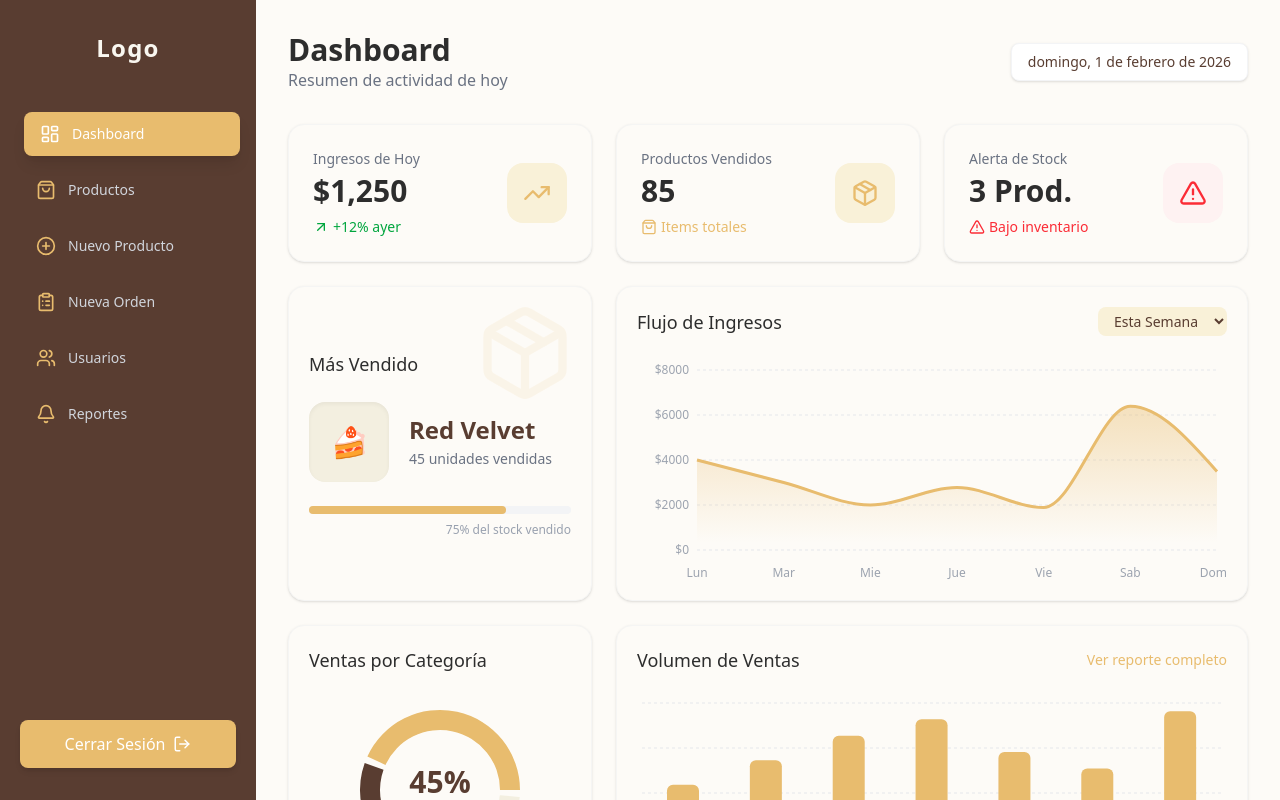
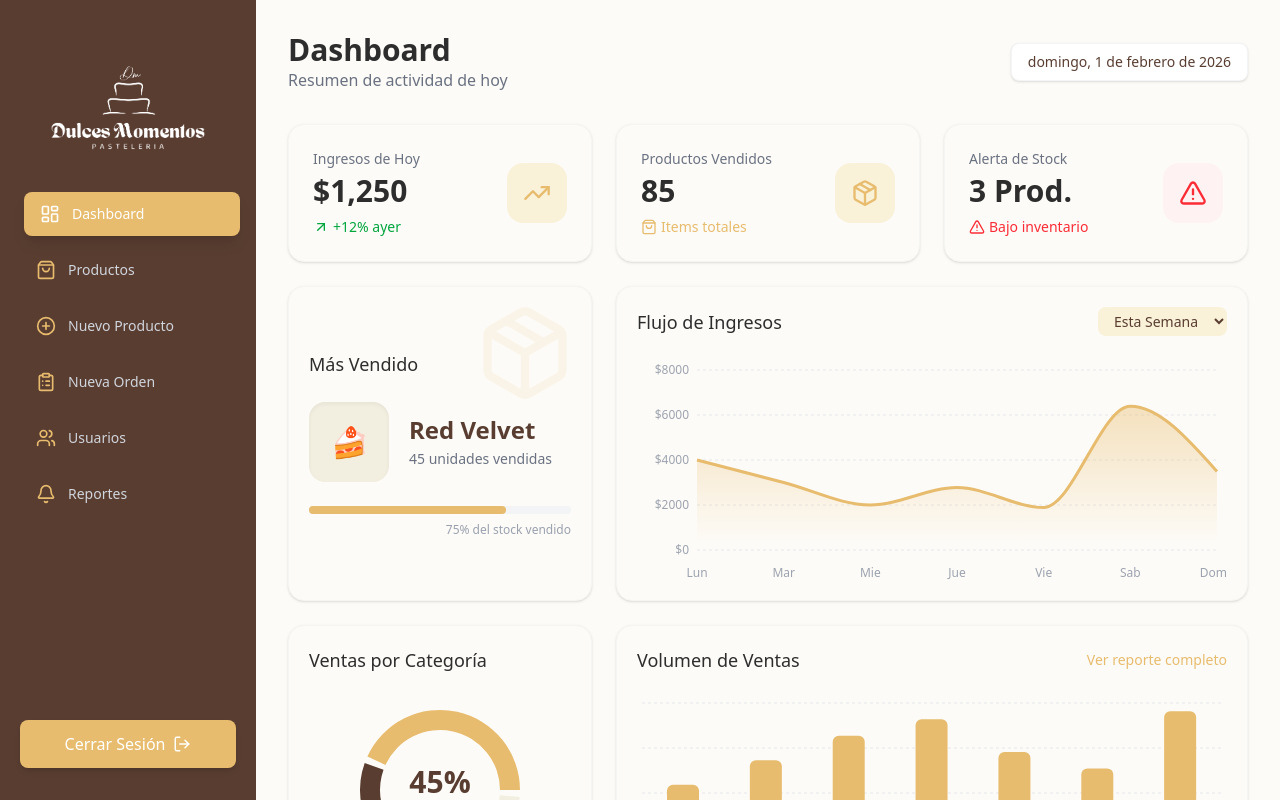
Before and after one commit to DETDevs/DET.Invoce.App, a React (Vite) app: page / in a window 1280 px wide. Shown: the top 800 px of the page. Built offline with nearby package versions, Linux system fonts and the light colour scheme.

Commit message:
upd: sidebar - logo

```diff
--- a/src/features/dashboard/components/SideBar.tsx
+++ b/src/features/dashboard/components/SideBar.tsx
@@ -9,9 +9,9 @@ import {
   Bell,
   LogOut,
   Menu,
-  X,
 } from "lucide-react";
 import { ConfirmDialog } from "@/shared/ui/ConfirmDialog";
+import logo from "@/assets/Logotipo.png";
 
 export const Sidebar = () => {
   const navigate = useNavigate();
@@ -68,16 +68,14 @@ export const Sidebar = () => {
           lg:translate-x-0 lg:shadow-none
         `}
       >
-        <div className="mb-12 flex justify-between items-center text-center lg:block">
-          <h2 className="text-2xl font-bold tracking-wider w-full lg:text-center text-left">
-            Logo
-          </h2>
-          <button
-            onClick={() => setIsMobileMenuOpen(false)}
-            className="lg:hidden text-[#E8BC6E] hover:text-white transition-colors"
-          >
-            <X size={24} />
-          </button>
+        <div className="lg:justify-center">
+          <div className="flex justify-center items-center">
+            <img
+              src={logo}
+              alt="Dulces Momentos"
+              className="h-40 object-fill"
+            />
+          </div>
         </div>
 
         <nav className="flex-1 space-y-3">
```
Also changed, not shown: src/assets/Logotipo.png (added).
